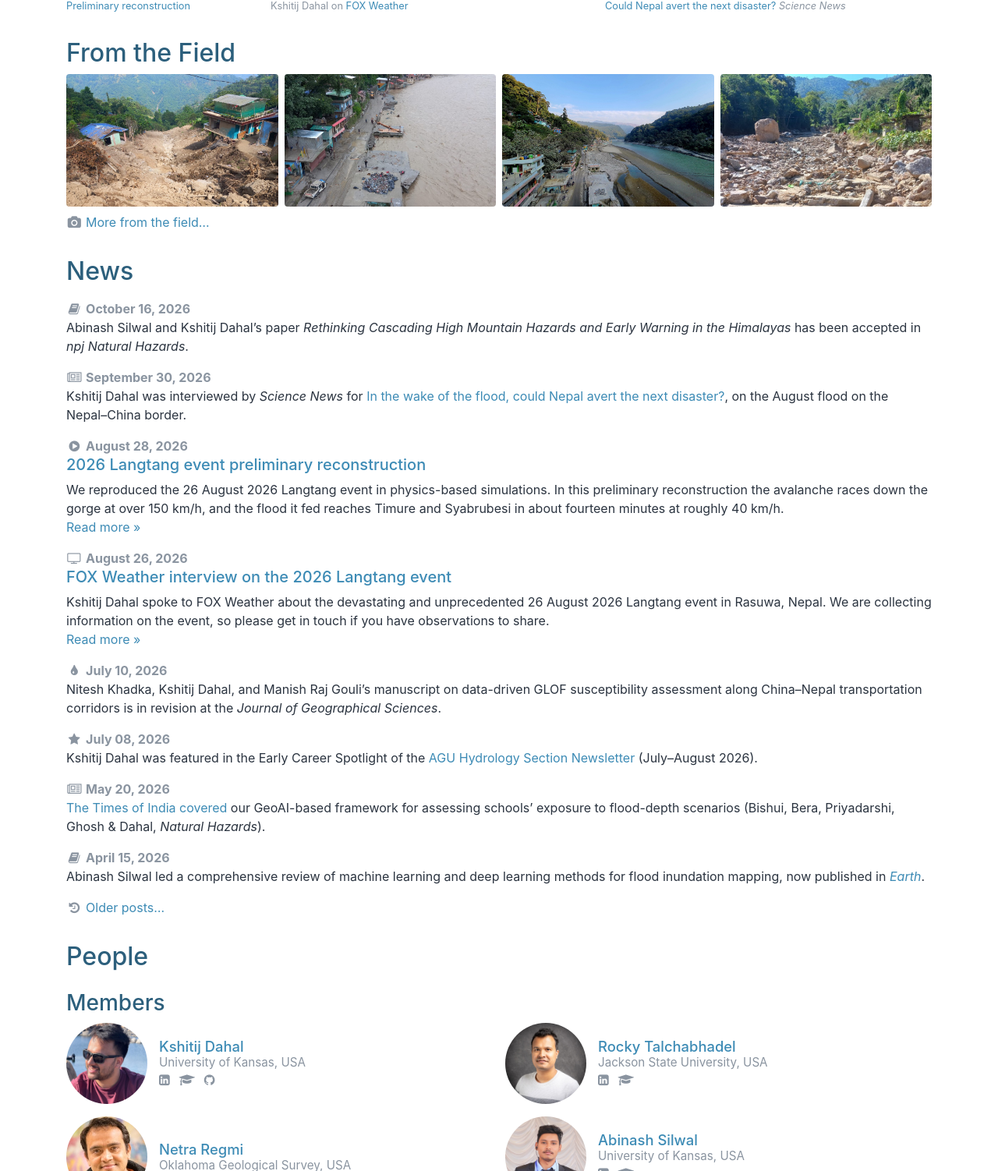
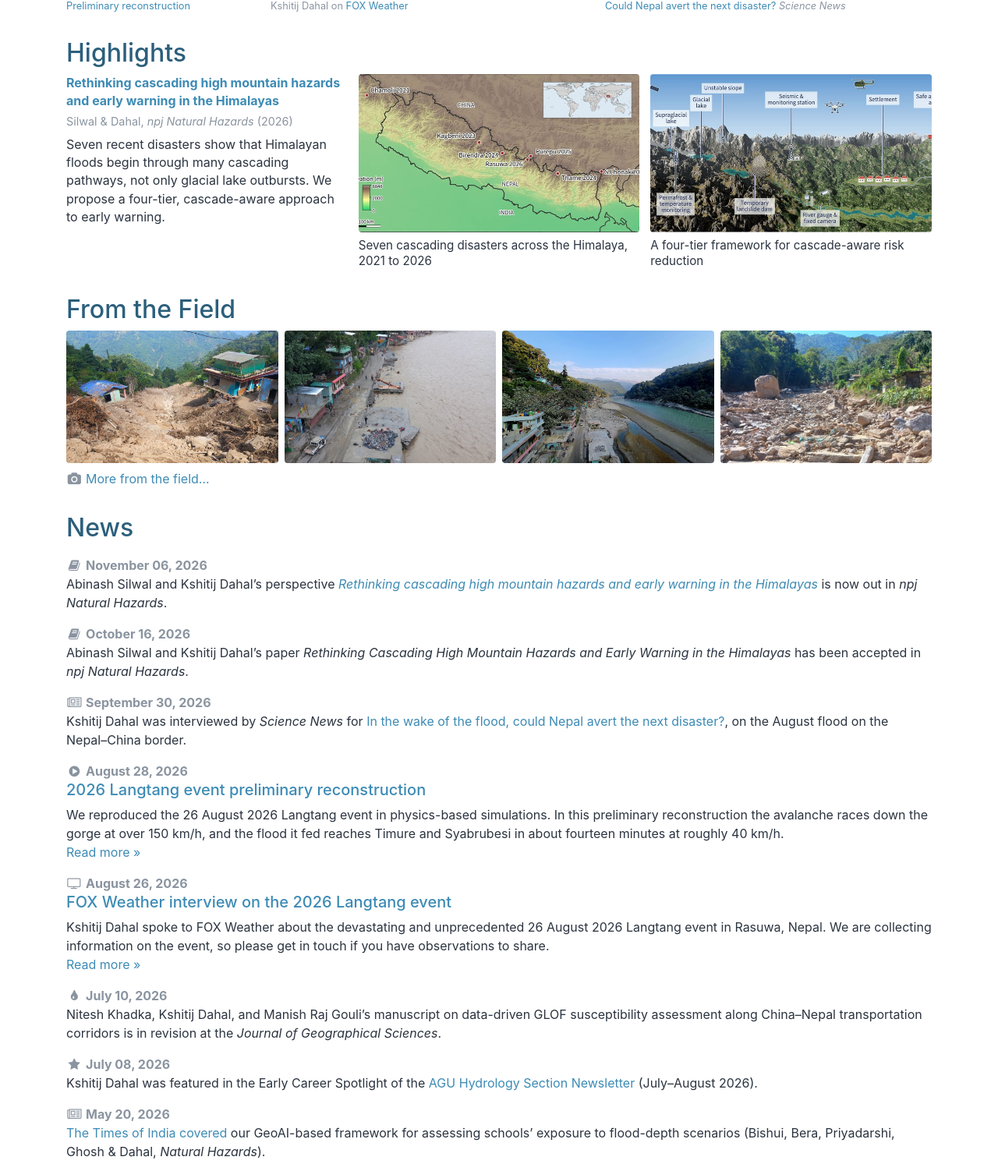
Before and after one commit to geokshitij/mhydro, a Jekyll site: the page built from index.html, in a window 1280 px wide, cut to the strip 844-2346 px from the top of the page. Shown: the whole strip at 78% size. Built offline with Jekyll 4.4.1, drawn with Linux system fonts in a browser that asks for light colours.

Commit message:
Add npj Natural Hazards paper with figure highlights

```diff
--- a/_data/publications.yml
+++ b/_data/publications.yml
@@ -2,11 +2,12 @@
 # Bold (<b>) marks group members. Sorted newest-first on the page by `year`.
 # type: journal | inreview | report
 
-- title: "Rethinking Cascading High Mountain Hazards and Early Warning in the Himalayas"
+- title: "Rethinking cascading high mountain hazards and early warning in the Himalayas"
   authors: "<b>Silwal, A.</b> & <b>Dahal, K.</b>"
   venue: "npj Natural Hazards"
   year: 2026
-  note: "Accepted"
+  url: "https://doi.org/10.1038/s44304-026-00292-7"
+  note: "Article in press"
   type: journal
 
 - title: "Extreme event-induced landslides and flooding in Darjeeling, 4–5 October 2025"
--- /dev/null
+++ b/_includes/highlights.html
@@ -0,0 +1,23 @@
+<div class="highlight-row">
+    <p class="highlight-lead">
+        <a href="https://doi.org/10.1038/s44304-026-00292-7"><b>Rethinking cascading high mountain hazards and early warning in the Himalayas</b></a><br>
+        <span class="highlight-venue">Silwal &amp; Dahal, <i>npj Natural Hazards</i> (2026)</span>
+        Seven recent disasters show that Himalayan floods begin through many
+        cascading pathways, not only glacial lake outbursts. We propose a
+        four-tier, cascade-aware approach to early warning.
+    </p>
+    <figure class="media-card">
+        <a href="{{ site.base }}/img/highlights/npj-2026-fig1.jpg">
+            <img src="{{ site.base }}/img/highlights/npj-2026-fig1-thumb.jpg"
+                 alt="Map of seven recent cascading disasters in the Himalaya" loading="lazy">
+        </a>
+        <figcaption>Seven cascading disasters across the Himalaya, 2021 to 2026</figcaption>
+    </figure>
+    <figure class="media-card">
+        <a href="{{ site.base }}/img/highlights/npj-2026-fig3.jpg">
+            <img src="{{ site.base }}/img/highlights/npj-2026-fig3-thumb.jpg"
+                 alt="Schematic of a mountain valley with monitoring systems" loading="lazy">
+        </a>
+        <figcaption>A four-tier framework for cascade-aware risk reduction</figcaption>
+    </figure>
+</div>
--- a/css/group.scss
+++ b/css/group.scss
@@ -364,6 +364,34 @@ h2, h3 {
     }
 }
 
+/* Highlights, paper summary beside two figure cards */
+.highlight-row {
+    display: grid;
+    grid-template-columns: repeat(3, 1fr);
+    gap: 14px;
+    align-items: start;
+
+    .highlight-lead {
+        margin: 0;
+        line-height: 1.45;
+    }
+
+    .highlight-venue {
+        display: block;
+        color: $gray;
+        font-size: 0.9rem;
+        margin: 0.3em 0 0.5em;
+    }
+
+    @media (max-width: 767px) {
+        grid-template-columns: 1fr 1fr;
+
+        .highlight-lead {
+            grid-column: 1 / -1;
+        }
+    }
+}
+
 /* Publications */
 ul.pub-list {
     list-style: none;
--- a/index.html
+++ b/index.html
@@ -47,6 +47,11 @@ role-tables:
 <section>
     <h2>2026 Langtang Disaster</h2>
     {% include langtang-media.html %}
+</section>
+
+<section>
+    <h2>Highlights</h2>
+    {% include highlights.html %}
 </section>
 
 <section>
```
Also changed, not shown: _posts/2026-11-06-npj-cascading-hazards-published.md (added, +9 -0 lines), bib/pubs.bib (+9 -0 lines), img/highlights/npj-2026-fig1-thumb.jpg (added), img/highlights/npj-2026-fig1.jpg (added), img/highlights/npj-2026-fig3-thumb.jpg (added), img/highlights/npj-2026-fig3.jpg (added).
